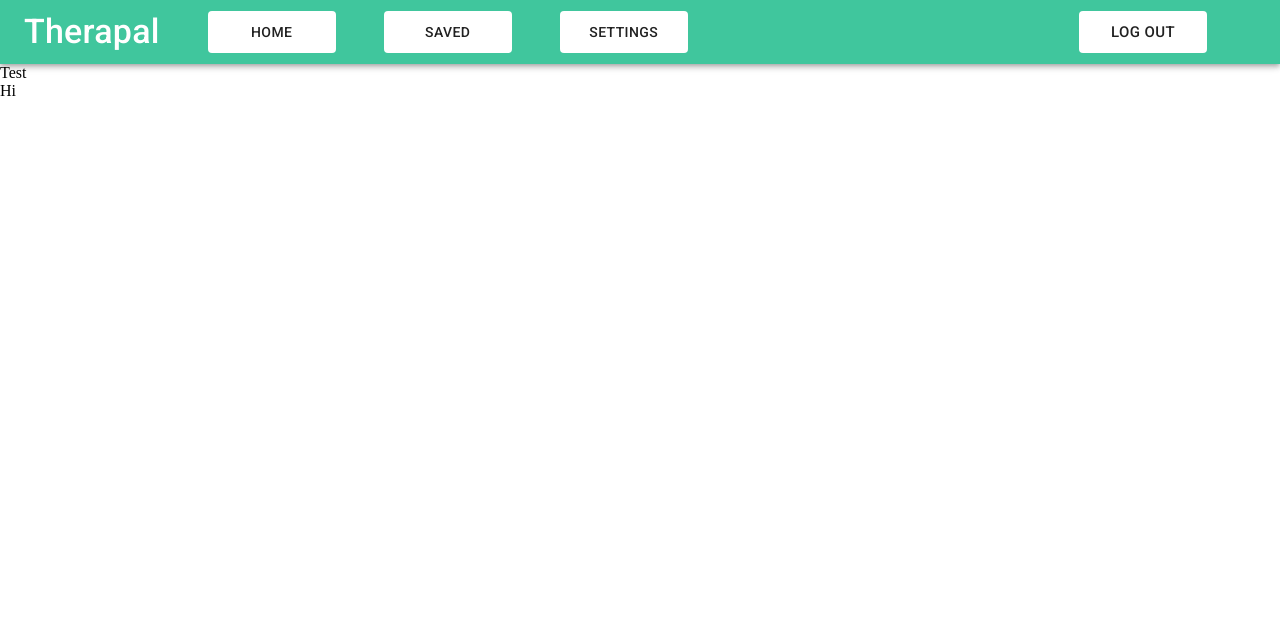
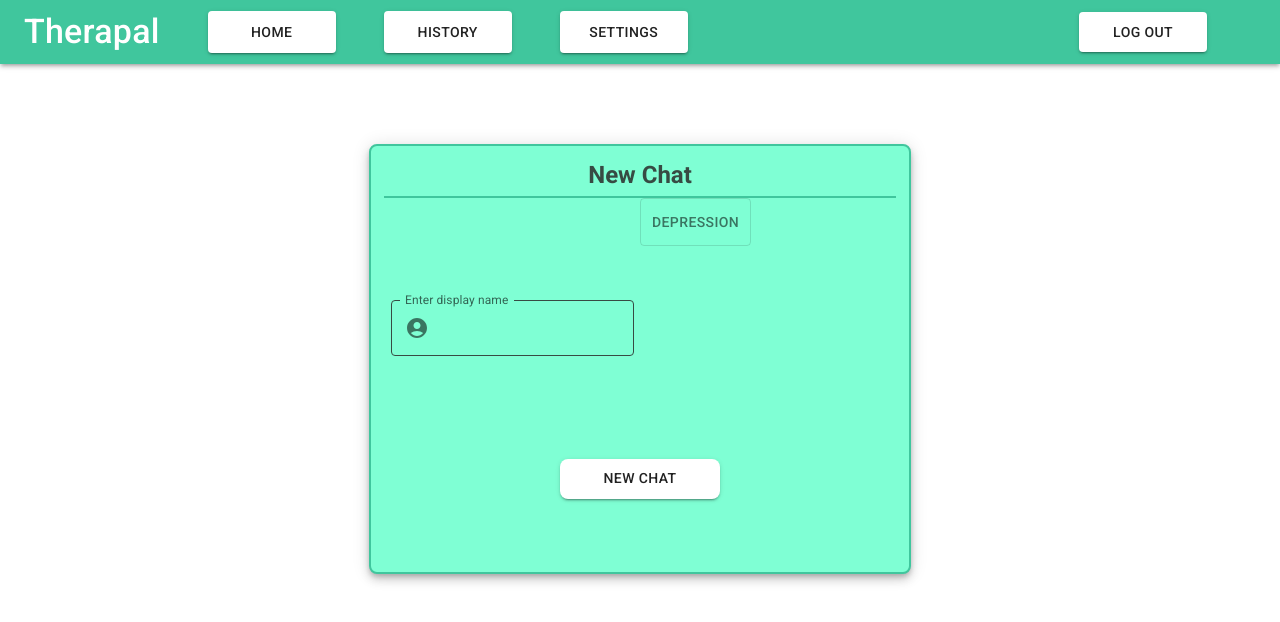
Before and after one commit to dsfhdshdjtsb/Therapal, a React (Create React App) app in the folder client/: page / in a window 1280 px wide. Shown: the top 622 px of the page. Built offline with nearby package versions, Linux system fonts and the light colour scheme; no server answers; a web font is replaced by a local one.

Commit message:
add newchat configure

```diff
--- a/client/src/App.js
+++ b/client/src/App.js
@@ -26,6 +26,9 @@ const theme = createTheme({
     secondary: {
       main: "#40C69D",
     },
+    accent: {
+      main: "#374B43",
+    }
   },
 });
 
--- a/client/src/components/CardContainer.js
+++ b/client/src/components/CardContainer.js
@@ -1,13 +1,15 @@
-import { Grid } from "@mui/material";
+import { Grid, Box, Typography } from "@mui/material";
 import React from "react";
 
 export default function CardContainer(props) {
   return (
-    <Grid sx={props.sx} container>
-      <Grid item xs={12}>
-        {props.title}
+    <Box sx={{ boxShadow: 6, backgroundColor:"primary.main", padding: "1%", color: "accent.main", margin: "10vh auto", borderRadius: "8px", border: 2, borderColor: "secondary.main", textAlign: "center", height:props.height, width:props.width, fontFamily: "inherit"}}>
+      <Grid container>
+        <Grid item xs={12} sx={{borderBottom:2, padding: "0 0 1% 0", borderColor: "secondary.main"}}>
+          <Typography variant="h5" sx={{fontWeight: "bold"}}>{props.title}</Typography>
+        </Grid>
+        {props.children}
       </Grid>
-      {props.children}
-    </Grid>
+    </Box>
   );
 }
--- /dev/null
+++ b/client/src/components/ConfigureChat.js
@@ -0,0 +1,76 @@
+import React, { useReducer } from "react";
+import CardContainer from "../components/CardContainer";
+import AccountCircle from "@mui/icons-material/AccountCircle";
+
+import {
+  Grid,
+  InputAdornment,
+  TextField,
+  Button,
+  ToggleButton,
+} from "@mui/material";
+
+const stateReducer = (state, action) => {
+  const key = action.type;
+  const obj = {...state}
+  obj[key] = action.bool
+  return obj;
+};
+
+export default function ConfigureChat() {
+  const [selectedTraits, dispatchSelectedTraits] = useReducer(stateReducer, {
+    depression: false,
+    anxiety: false,
+    ptsd: false,
+    ed: false,
+    insomnia: false,
+    addiction: false,
+    stress: false,
+  });
+
+  return (
+    <CardContainer height="50vh" width="40%" title="New Chat">
+      <Grid item xs={6}>
+        <TextField
+          id="display-name"
+          label="Enter display name"
+          variant="outlined"
+          color="accent"
+          size="large"
+          InputProps={{
+            startAdornment: (
+              <InputAdornment position="start">
+                <AccountCircle />
+              </InputAdornment>
+            ),
+          }}
+          sx={{ margin: "40% auto", fieldset: { borderColor: "accent.main" } }}
+        />
+      </Grid>
+      <Grid item xs={6}>
+        {/*Depression, anxiety, ptsd, eating disorders, insomnia, addiction, stress */}
+        <Grid container>
+          <ToggleButton
+            value="depression"
+            onChange={() => {
+              dispatchSelectedTraits({ type:"depression", bool: !selectedTraits.value });
+            }}
+          >Depression</ToggleButton>
+        </Grid>
+      </Grid>
+      <Grid justifyContent="center" item xs={12}>
+        <Button
+          variant="contained"
+          sx={{
+            bgcolor: "white",
+            minWidth: "10rem",
+            minHeight: "2.5rem",
+            borderRadius: "8px",
+          }}
+        >
+          New Chat
+        </Button>
+      </Grid>
+    </CardContainer>
+  );
+}
--- a/client/src/components/NavBar.js
+++ b/client/src/components/NavBar.js
@@ -1,48 +1,20 @@
 import React from "react";
-import { AppBar, Box, Button, Stack, Toolbar, Typography } from "@mui/material";
+import { AppBar, Stack, Toolbar, Typography } from "@mui/material";
+import NavBarButton from "./NavBarButton";
 export default function NavBar() {
   return (
-    <AppBar color="secondary" position="static">
+    <AppBar color="secondary" position="static" sx={{ boxShadow: 3 }}>
       <Toolbar sx={{ height: "7vh" }}>
-        <Stack direction="row" spacing={6} sx={{flexGrow: 8}}>
-          <Typography
-            variant="h4"
-            color="white"
-            sx={{ fontWeight: "medium"}}
-          >
+        <Stack direction="row" spacing={6} sx={{ flexGrow: 8 }}>
+          <Typography variant="h4" color="white" sx={{ fontWeight: "medium" }}>
             Therapal
           </Typography>
-          <Button
-            disableElevation="true"
-            sx={{ bgcolor: "white", minWidth: "8rem" }}
-            variant="contained"
-          >
-            Home
-          </Button>
-          <Button
-            disableElevation="true"
-            sx={{ bgcolor: "white", minWidth: "8rem" }}
-            variant="contained"
-          >
-            Saved
-          </Button>
-          <Button
-            disableElevation="true"
-            sx={{ bgcolor: "white", minWidth: "8rem" }}
-            variant="contained"
-          >
-						Settings
-          </Button>
+          <NavBarButton>Home</NavBarButton>
+          <NavBarButton>History</NavBarButton>
+          <NavBarButton>Settings</NavBarButton>
         </Stack>
-        <Stack direction="row" spacing={4} sx={{flexGrow: 1}}>
-          <Button
-            size="large"
-            disableElevation="true"
-            sx={{ bgcolor: "white", minWidth: "8rem" }}
-            variant="contained"
-          >
-            Log Out
-          </Button>
+        <Stack direction="row" spacing={4} sx={{ flexGrow: 1 }}>
+        <NavBarButton>Log Out</NavBarButton>
         </Stack>
       </Toolbar>
     </AppBar>
--- /dev/null
+++ b/client/src/components/NavBarButton.js
@@ -0,0 +1,13 @@
+import { Button } from "@mui/material";
+import React from "react";
+
+export default function NavBarButton(props) {
+  return (
+    <Button
+      variant="contained"
+      sx={{ bgcolor: "white", minWidth: "8rem", minHeight: "2.5rem" }}
+    >
+      {props.children}
+    </Button>
+  );
+}
--- a/client/src/pages/HomePage.js
+++ b/client/src/pages/HomePage.js
@@ -1,14 +1,12 @@
 import React from "react";
 import NavBar from "../components/NavBar";
-import CardContainer from "../components/CardContainer";
+import ConfigureChat from "../components/ConfigureChat";
 
 export default function HomePage() {
   return (
     <React.Fragment>
       <NavBar />
-			<CardContainer title="Test">
-				Hi
-			</CardContainer>
+      <ConfigureChat/>
     </React.Fragment>
   );
 }
```
